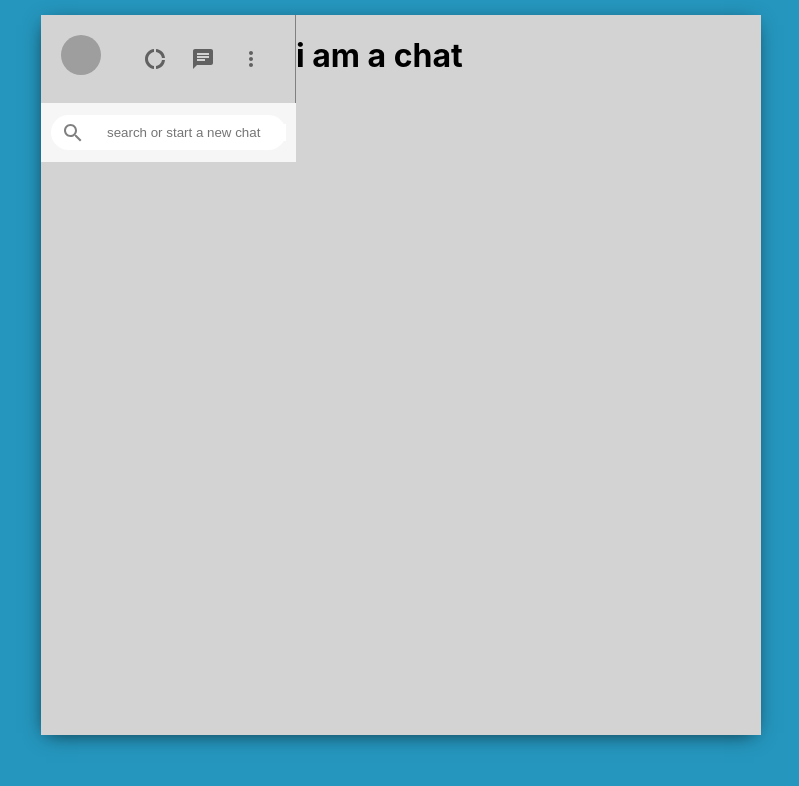
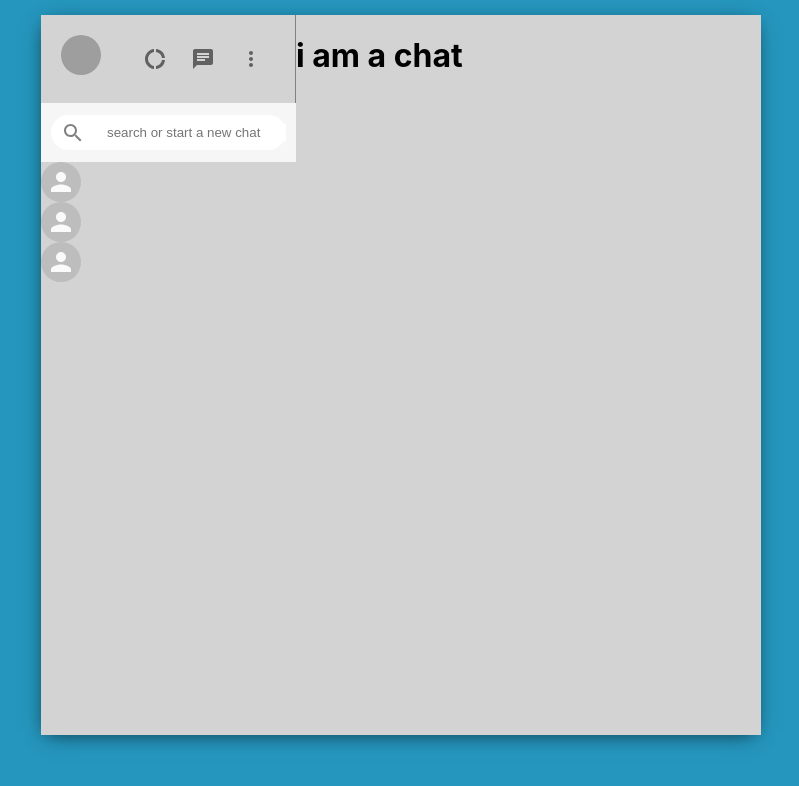
Before and after one commit to Better-er-Help/project3, a React (Create React App) app: page / in a window 1280 px wide. Shown: the top 786 px of the page, without its empty margins (239-1038 px from the left). Built offline with nearby package versions, Linux system fonts and the light colour scheme; grey boxes are pictures that could not be loaded.

Commit message:
adding chats to sidebar & sidebarChat component

```diff
--- a/src/components/Sidebar/index.js
+++ b/src/components/Sidebar/index.js
@@ -6,6 +6,7 @@ import ChatIcon from "@material-ui/icons/Chat";
 import MoreVertIcon from "@material-ui/icons/MoreVert";
 import { Avatar, IconButton } from "@material-ui/core";
 import SearchIcon from "@material-ui/icons/Search";
+import SidebarChat from "../SidebarChat";
 
 function Sidebar() {
   return (
@@ -30,6 +31,11 @@ function Sidebar() {
           <input placeholder="search or start a new chat" type="text"></input>
         </div>
       </div>
+      <div className="sidebarChats">
+        <SidebarChat />
+        <SidebarChat />
+        <SidebarChat />
+      </div>
     </div>
   );
 }
--- /dev/null
+++ b/src/components/SidebarChat/index.js
@@ -0,0 +1,12 @@
+import React from "react";
+import "./style.css";
+import { Avatar } from "@material-ui/core";
+
+function SidebarChat() {
+  return (
+    <div className="SidebarChat">
+      <Avatar />
+    </div>
+  );
+}
+export default SidebarChat;
```
Also changed, not shown: src/components/SidebarChat/style.css (added).
